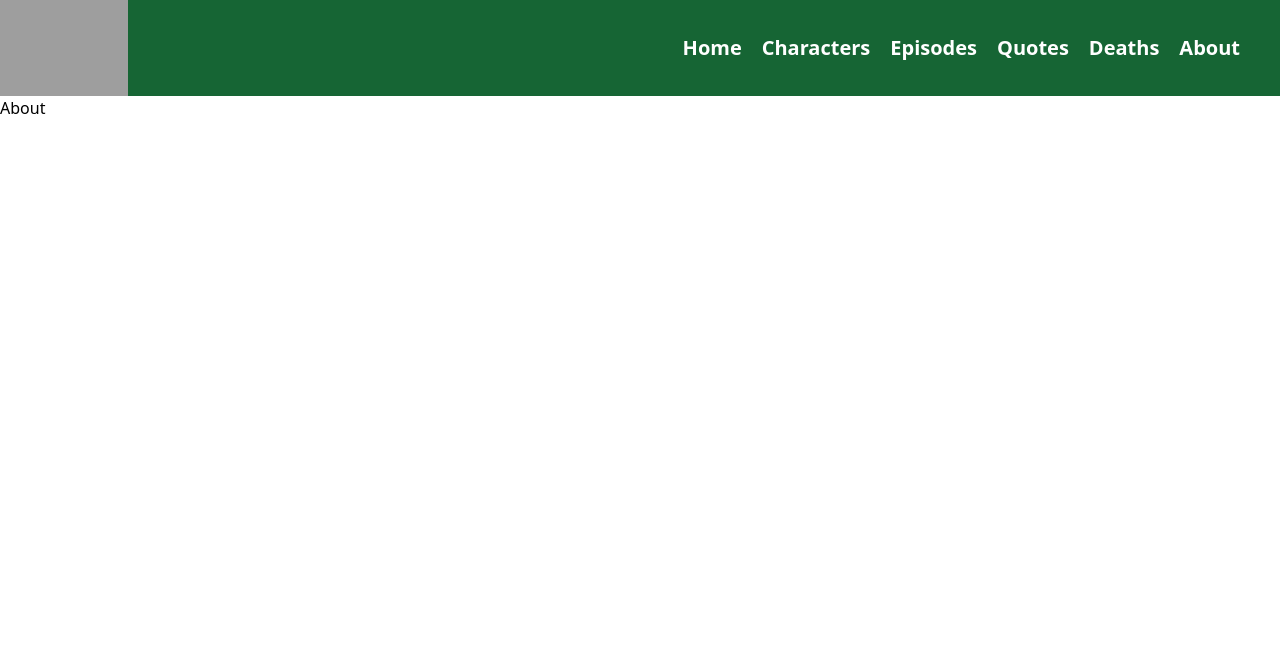
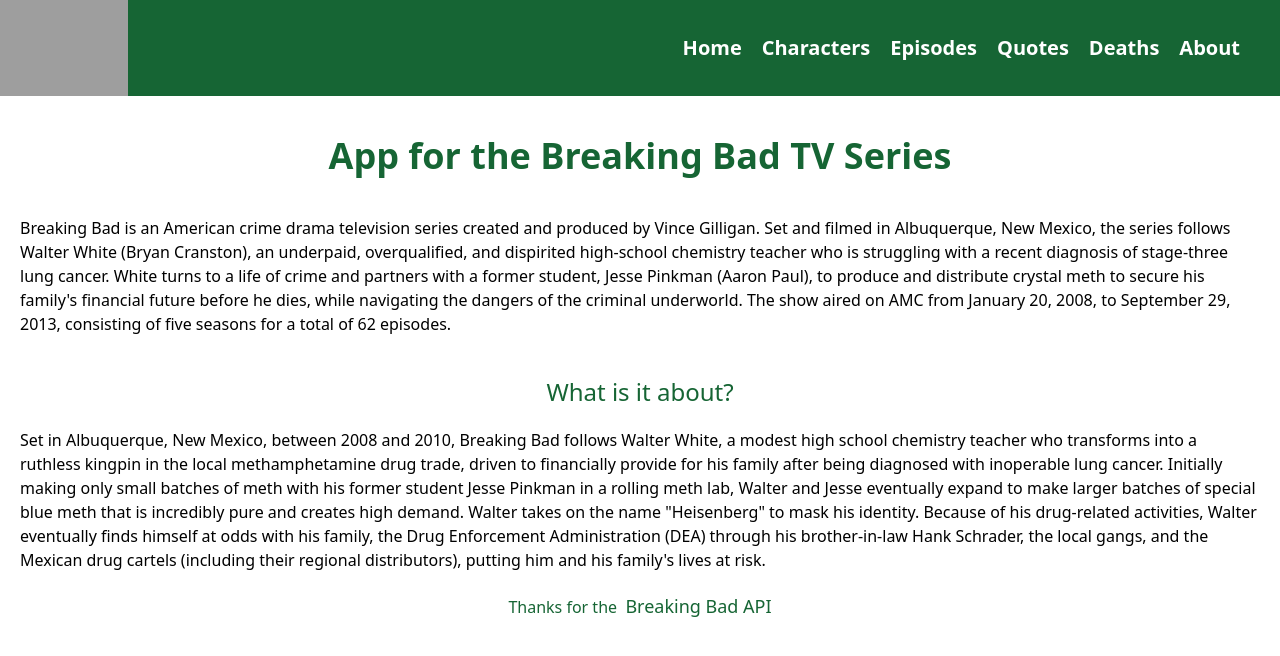
Before and after one commit to mraltun/breaking-bad-app, a React (Create React App) app: page /about in a window 1280 px wide. Shown: the top 656 px of the page. Built offline with nearby package versions, Linux system fonts and the light colour scheme; grey boxes are pictures that could not be loaded.

Commit message:
Filled some of the About page content

```diff
--- a/src/App.jsx
+++ b/src/App.jsx
@@ -14,7 +14,7 @@
       <BrowserRouter>
         <Header />
         <Routes>
-          <Route path='/' element={<Home />} />
+          <Route index path='/' element={<Home />} />
           <Route path='/characters' element={<Characters />} />
           <Route path='/episodes' element={<Episodes />} />
           <Route path='/quotes' element={<Quotes />} />
--- a/src/pages/About.jsx
+++ b/src/pages/About.jsx
@@ -1,7 +1,57 @@
 import React from "react";
 
 const About = () => {
-  return <div>About</div>;
+  return (
+    <section>
+      <div className='flex items-center justify-center flex-col'>
+        <h1 className='text-4xl font-bold py-10 text-green-800'>
+          App for the Breaking Bad TV Series
+        </h1>
+        <p className='px-5 pb-5'>
+          Breaking Bad is an American crime drama television series created and
+          produced by Vince Gilligan. Set and filmed in Albuquerque, New Mexico,
+          the series follows Walter White (Bryan Cranston), an underpaid,
+          overqualified, and dispirited high-school chemistry teacher who is
+          struggling with a recent diagnosis of stage-three lung cancer. White
+          turns to a life of crime and partners with a former student, Jesse
+          Pinkman (Aaron Paul), to produce and distribute crystal meth to secure
+          his family's financial future before he dies, while navigating the
+          dangers of the criminal underworld. The show aired on AMC from January
+          20, 2008, to September 29, 2013, consisting of five seasons for a
+          total of 62 episodes.
+        </p>
+        <h2 className='text-2xl text-green-800 py-5'>What is it about?</h2>
+        <p className='px-5 pb-5'>
+          Set in Albuquerque, New Mexico, between 2008 and 2010, Breaking Bad
+          follows Walter White, a modest high school chemistry teacher who
+          transforms into a ruthless kingpin in the local methamphetamine drug
+          trade, driven to financially provide for his family after being
+          diagnosed with inoperable lung cancer. Initially making only small
+          batches of meth with his former student Jesse Pinkman in a rolling
+          meth lab, Walter and Jesse eventually expand to make larger batches of
+          special blue meth that is incredibly pure and creates high demand.
+          Walter takes on the name "Heisenberg" to mask his identity. Because of
+          his drug-related activities, Walter eventually finds himself at odds
+          with his family, the Drug Enforcement Administration (DEA) through his
+          brother-in-law Hank Schrader, the local gangs, and the Mexican drug
+          cartels (including their regional distributors), putting him and his
+          family's lives at risk.
+        </p>
+        <p className='text-green-800'>
+          Thanks for the &nbsp;
+          <span className='text-lg hover:bg-green-800 hover:text-white'>
+            <a
+              target={"_blank"}
+              rel='noreferrer'
+              href='https://www.breakingbadapi.com'
+            >
+              Breaking Bad API
+            </a>
+          </span>
+        </p>
+      </div>
+    </section>
+  );
 };
 
 export default About;
--- a/src/pages/Home.jsx
+++ b/src/pages/Home.jsx
@@ -3,7 +3,7 @@
 const Home = () => {
   //   const [character, setCharacter] = useState("");
 
-  return <div>Home</div>;
+  return <main>Home</main>;
 };
 
 export default Home;
```
